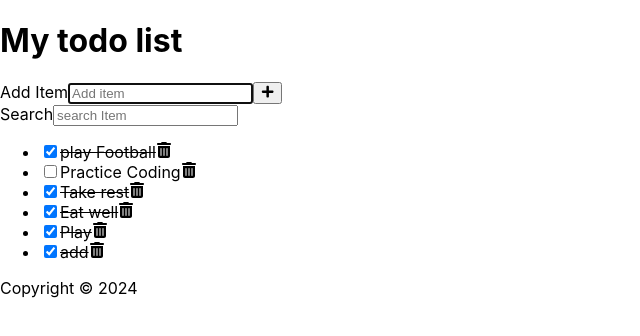
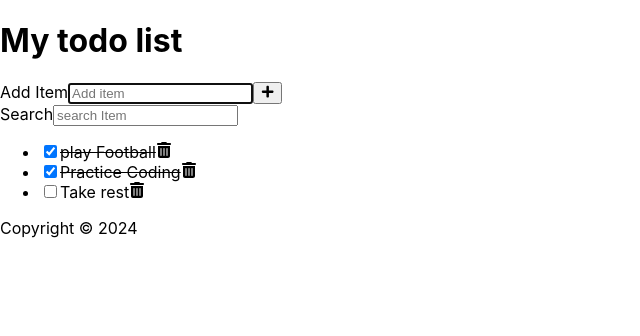
Before and after one commit to Gokulabala/react, a React (Create React App) app in the folder practice/: page / in a window 1280 px wide. Shown: the top 336 px of the page, without its empty margins (0-640 px from the left). Built offline with nearby package versions, Linux system fonts and the light colour scheme; data requests are answered from the project's data file.

Commit message:
DELETE method in api

```diff
--- a/practice/data/db.json
+++ b/practice/data/db.json
@@ -7,28 +7,13 @@
     },
     {
       "id": "2",
-      "checked": false,
+      "checked": true,
       "task": "Practice Coding"
     },
     {
       "id": "3",
-      "checked": true,
+      "checked": false,
       "task": "Take rest"
-    },
-    {
-      "id": "4",
-      "checked": true,
-      "task": "Eat well"
-    },
-    {
-      "id": "5",
-      "checked": true,
-      "task": "Play"
-    },
-    {
-      "id": "6",
-      "checked": true,
-      "task": "add"
     }
   ]
 }
--- a/practice/src/Components/Content.js
+++ b/practice/src/Components/Content.js
@@ -54,12 +54,20 @@ const Content = () => {
 
   };
 
-  const handleClick = (id) => {
+  const handleClick = async(id) => {
     const deleteItem = items.filter((item) => {
       return item.id !== id;
     });
     setItems(deleteItem);
     // localStorage.setItem("todo_list", JSON.stringify(deleteItem));
+
+    const deleteOptions = {
+      method: 'DELETE',
+
+    }
+
+    const result = await apiRequest(`${API_URL}/${id}`, deleteOptions)
+    if(result) setFetchError(result)
   };
 
   const [newItem, setNewItem] = useState("");
```
